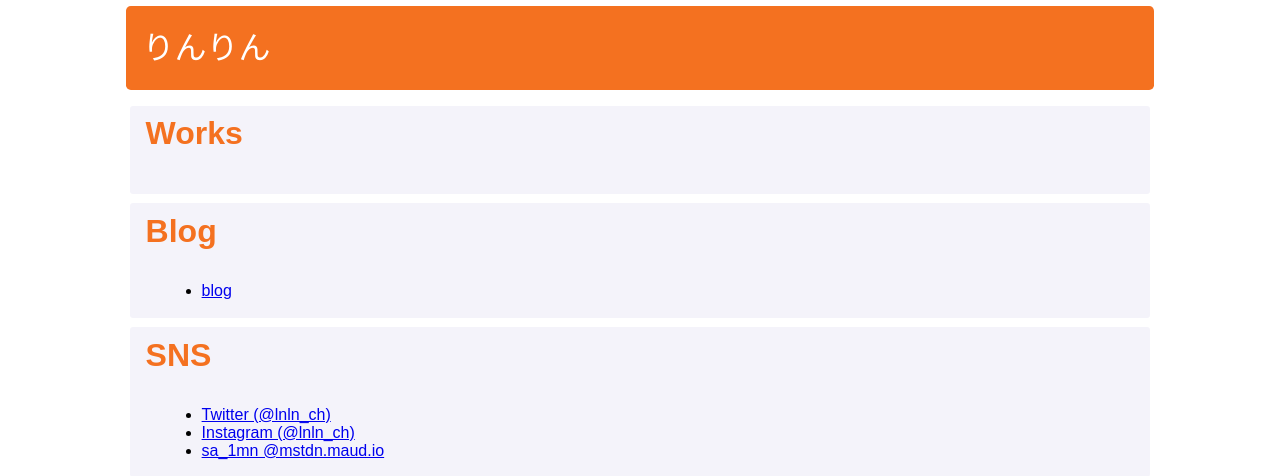
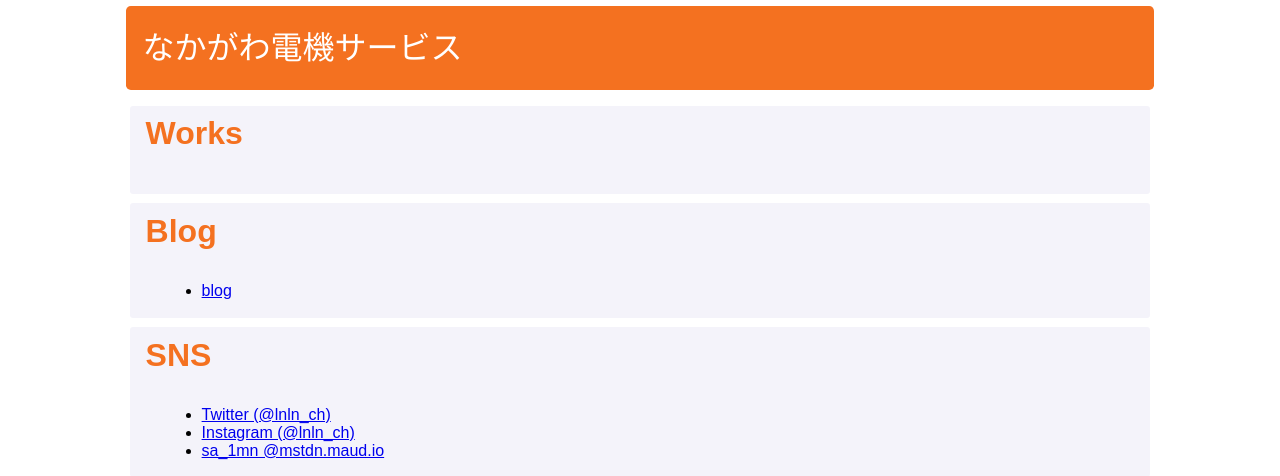
Before and after one commit to ybasviel/ybasviel.github.io, a Python web app: template templates/works-index-template.html in a window 1280 px wide. Shown: the top 476 px of the page. Run offline with Jinja, Linux system fonts and the light colour scheme; the template is opened without the code that fills it, so the values that code supplies are empty; some libraries are stand-ins or nearby versions.

Commit message:
change title

```diff
--- a/templates/blog-index-template.html
+++ b/templates/blog-index-template.html
@@ -19,9 +19,7 @@
 
 <body ontouchstart=""><div class="main">
 <header>
-  <a href="/"><div>りんりん</div></a>
-
-
+  <a href="/"><div>なかがわ電機サービス</div></a>
 </header>
 
 <div class="sections">
--- a/templates/blog-template.html
+++ b/templates/blog-template.html
@@ -16,7 +16,7 @@
 
 <body ontouchstart=""><div class="main">
 <header>
-  <a href="/"><div>りんりん</div></a>
+  <a href="/"><div>なかがわ電機サービス</div></a>
 </header>
 
 <div class="sections">
--- a/templates/works-index-template.html
+++ b/templates/works-index-template.html
@@ -17,7 +17,7 @@
 
 <body ontouchstart=""><div class="main">
 <header>
-  <a href="/"><div>りんりん</div></a>
+  <a href="/"><div>なかがわ電機サービス</div></a>
 </header>
 
 <div class="sections">
--- a/templates/works-template.html
+++ b/templates/works-template.html
@@ -15,7 +15,7 @@
 
 <body ontouchstart=""><div class="main">
 <header>
-  <a href="/"><div>りんりん</div></a>
+  <a href="/"><div>なかがわ電機サービス</div></a>
 </header>
 
 <div class="sections">
```
